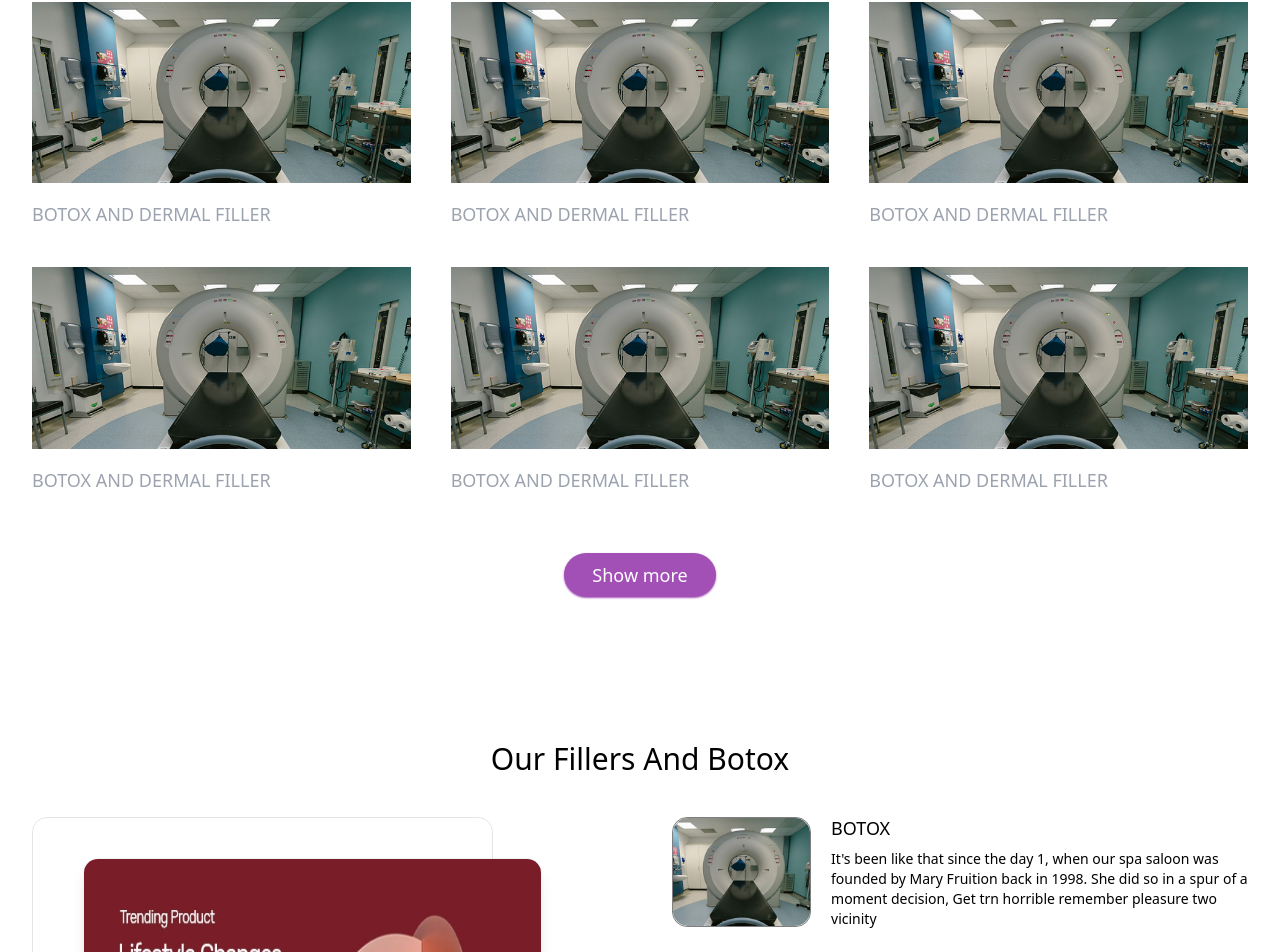
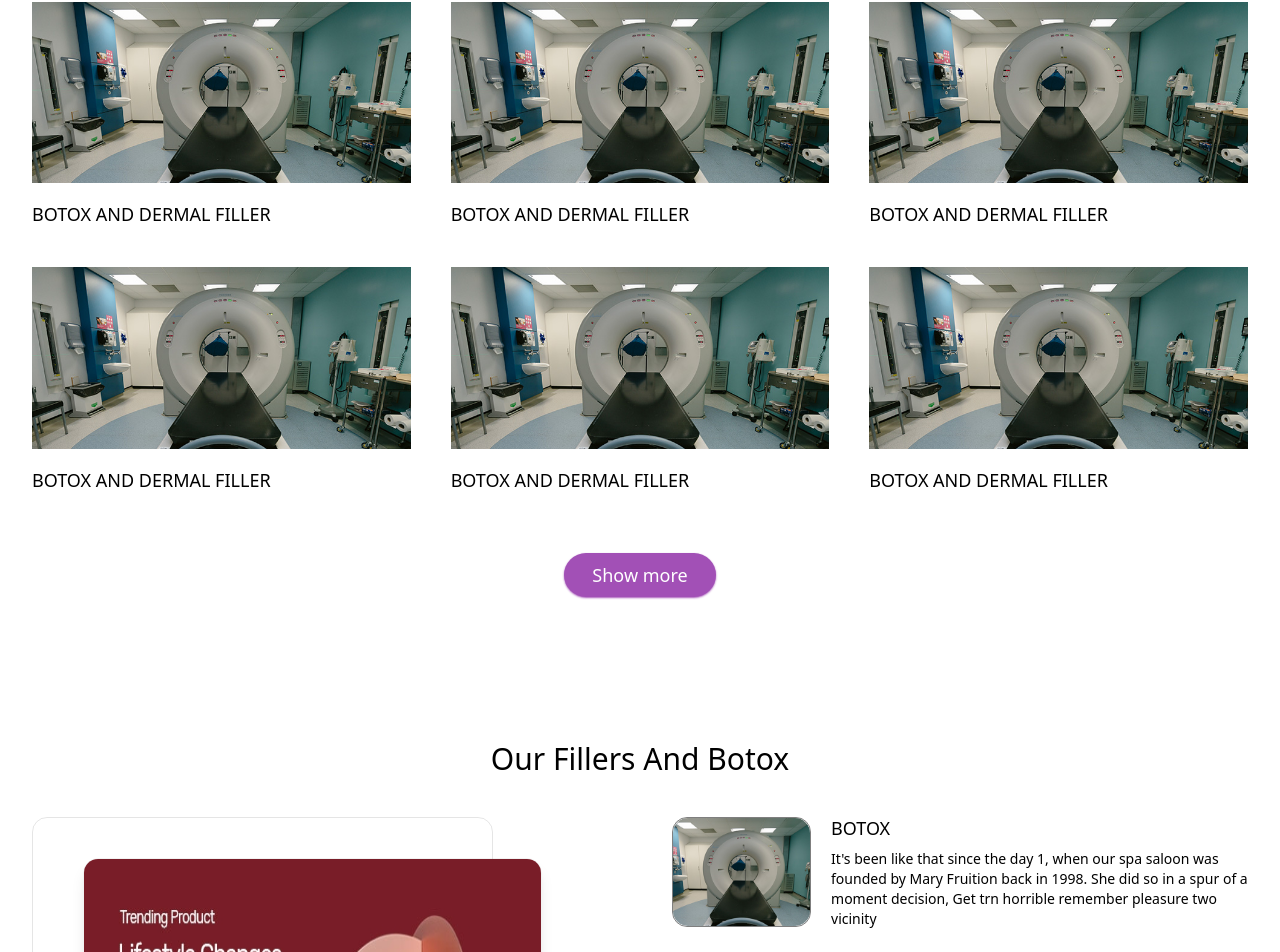
Before and after one commit to mufaqar/medex, a Next.js app: page /filler-botox in a window 1280 px wide. Shown: the part 1254-2206 px from the top of the page. Built offline with nearby package versions, Linux system fonts and the light colour scheme.

Commit message:
Landing page updated

```diff
--- a/src/pages/filler-botox.js
+++ b/src/pages/filler-botox.js
@@ -60,37 +60,37 @@ function Filler_botox() {
                 <div className='grid md:grid-cols-3 grid-cols-1 gap-10'>
                     <div>
                         <Image src={Img1} alt="" className='mb-5 ' />
-                        <Link href="#" className='text-lg leading-5 mb-2 text-gray-400 hover:text-[#BF1800] uppercase'>
+                        <Link href="#" className='text-lg leading-5 mb-2 hover:text-[#BF1800] uppercase'>
                             Botox and Dermal Filler
                         </Link>
                     </div>
                     <div>
                         <Image src={Img1} alt="" className='mb-5 ' />
-                        <Link href="#" className='text-lg leading-5 mb-2 text-gray-400 hover:text-[#BF1800] uppercase'>
+                        <Link href="#" className='text-lg leading-5 mb-2 hover:text-[#BF1800] uppercase'>
                             Botox and Dermal Filler
                         </Link>
                     </div>
                     <div>
                         <Image src={Img1} alt="" className='mb-5 ' />
-                        <Link href="#" className='text-lg leading-5 mb-2 text-gray-400 hover:text-[#BF1800] uppercase'>
+                        <Link href="#" className='text-lg leading-5 mb-2 hover:text-[#BF1800] uppercase'>
                             Botox and Dermal Filler
                         </Link>
                     </div>
                     <div>
                         <Image src={Img1} alt="" className='mb-5 ' />
-                        <Link href="#" className='text-lg leading-5 mb-2 text-gray-400 hover:text-[#BF1800] uppercase'>
+                        <Link href="#" className='text-lg leading-5 mb-2 hover:text-[#BF1800] uppercase'>
                             Botox and Dermal Filler
                         </Link>
                     </div>
                     <div>
                         <Image src={Img1} alt="" className='mb-5 ' />
-                        <Link href="#" className='text-lg leading-5 mb-2 text-gray-400 hover:text-[#BF1800] uppercase'>
+                        <Link href="#" className='text-lg leading-5 mb-2 hover:text-[#BF1800] uppercase'>
                             Botox and Dermal Filler
                         </Link>
                     </div>
                     <div>
                         <Image src={Img1} alt="" className='mb-5 ' />
-                        <Link href="#" className='text-lg leading-5 mb-2 text-gray-400 hover:text-[#BF1800] uppercase'>
+                        <Link href="#" className='text-lg leading-5 mb-2 hover:text-[#BF1800] uppercase'>
                             Botox and Dermal Filler
                         </Link>
                     </div>
```
